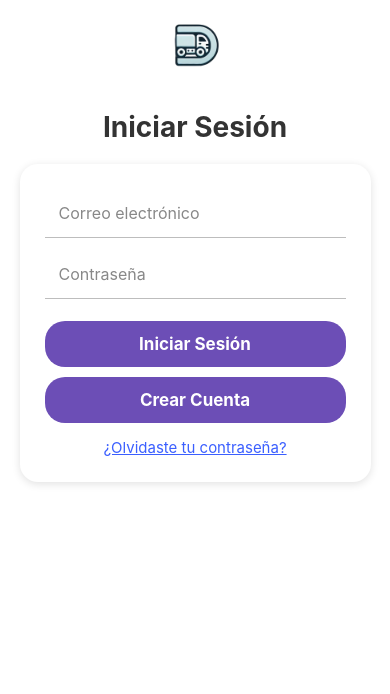
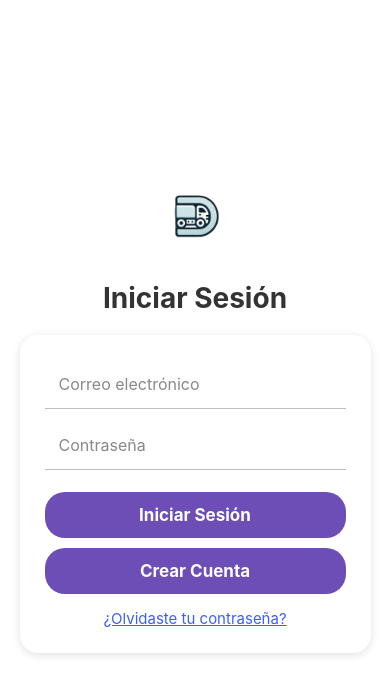
Before and after one commit to marcoriccitelli1/DesarrolloDeAppsFront, a React Native app: screen /Login in a window 390 px wide. Shown: the top 694 px of the page. Built offline with nearby package versions, Linux system fonts and the light colour scheme.

Commit message:
correccion commit anterior

```diff
--- a/src/screens/LoginScreen.jsx
+++ b/src/screens/LoginScreen.jsx
@@ -7,6 +7,7 @@ import {
   Platform,
   Image,
   Keyboard,
+  TouchableWithoutFeedback,
   Pressable,
 } from 'react-native';
 import { useSafeAreaInsets } from 'react-native-safe-area-context';
@@ -68,7 +69,7 @@ const LoginScreen = ({ navigation }) => {
         { paddingTop: insets.top }
       ]}
     >
-      <Pressable onPress={Keyboard.dismiss}>
+      <TouchableWithoutFeedback onPress={Keyboard.dismiss}>
         <KeyboardAvoidingView
           behavior={Platform.OS === 'ios' ? 'padding' : 'height'}
           style={styles.container}
@@ -111,15 +112,15 @@ const LoginScreen = ({ navigation }) => {
               onPress={() => navigation.navigate('Register')}
               disabled={loading}
             />
-            <Text
-              style={styles.forgotPassword}
-              onPress={() => !loading && navigation.navigate('ForgotPassword')}>
-              ¿Olvidaste tu contraseña?
-            </Text>
+            <Pressable
+              onPress={() => !loading && navigation.navigate('ForgotPassword')}
+            >
+              <Text style={styles.forgotPassword}>¿Olvidaste tu contraseña?</Text>
+            </Pressable>
             {error ? <Text style={styles.errorText}>{error}</Text> : null}
           </View>
         </KeyboardAvoidingView>
-      </Pressable>
+      </TouchableWithoutFeedback>
     </View>
   );
 };
--- a/src/screens/RegisterScreen.jsx
+++ b/src/screens/RegisterScreen.jsx
@@ -126,7 +126,7 @@ const RegisterScreen = ({ navigation }) => {
   };
 
   return (
-    <Pressable onPress={Keyboard.dismiss}>
+    <TouchableWithoutFeedback onPress={Keyboard.dismiss}>
       <KeyboardAvoidingView
         behavior={Platform.OS === 'ios' ? 'padding' : 'height'}
         style={styles.container}
@@ -212,7 +212,7 @@ const RegisterScreen = ({ navigation }) => {
           </Pressable>
         </View>
       </KeyboardAvoidingView>
-    </Pressable>
+    </TouchableWithoutFeedback>
   );
 };
 
```
